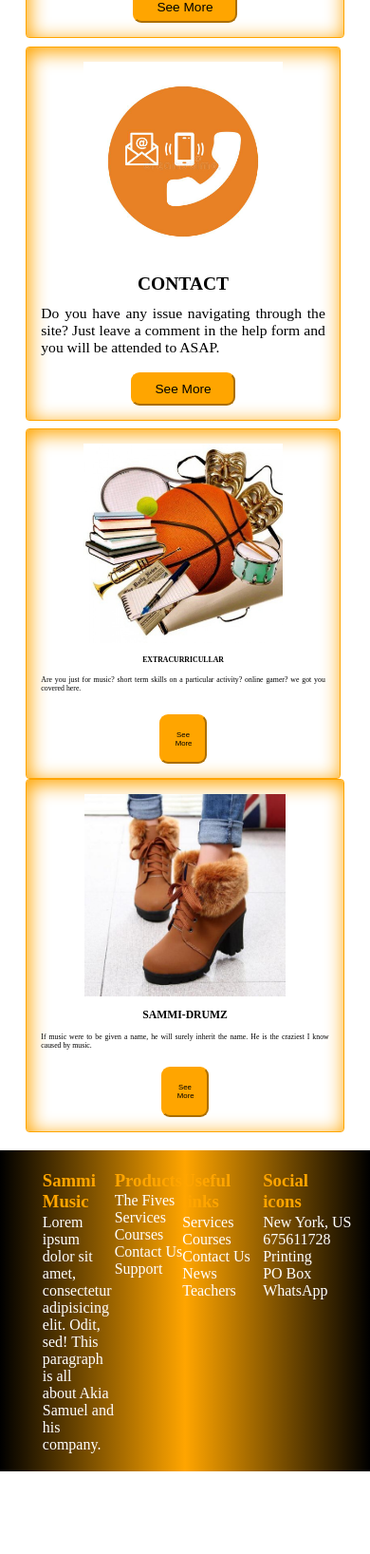
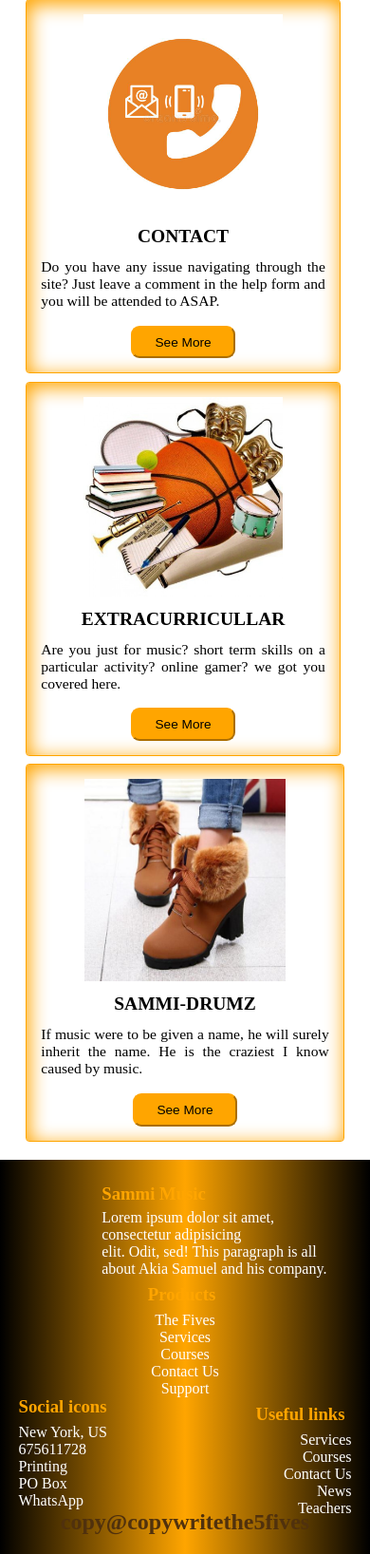
Before and after one commit to Sammi-Drums/Site-7, a PHP site: page / in a window 390 px wide. Shown: the part 1460-3096 px from the top of the page at 95% size. Before the commit the page ends 3009 px from the top, so only its background shows below. Run offline with PHP 8.4, Linux system fonts and the light colour scheme.

Commit message:
LastMobileView
Last mobile view left to be modified

```diff
--- a/CSS/Style.css
+++ b/CSS/Style.css
@@ -346,7 +346,9 @@
 }
 /* Mobile Large Screen View */
 @media (max-width: 425px) {
-
+    .topic h2{
+        font-size: 6vw;
+    }
     .cards{
         display: block;
     }
@@ -395,6 +397,10 @@
         margin-top: 2vh;
         padding: 2vw;
     }
+
+    .cardss{
+        display: block;
+    }
     .card11{
         margin-bottom: 1vh;
     }
@@ -410,8 +416,34 @@
         margin-top: 2vh;
         padding: 2vw;
     }
-    .cardss{
-        display: block;
+    .card21{
+        margin-bottom: 1vh;
     }
-
+    .card21 h4{
+        font-size: 5vw;
+    }
+    .card21 p{
+        font-size: 4vw;
+    }
+    .card21 button{
+        font-size: 3.5vw;
+        width: 28vw;
+        margin-top: 2vh;
+        padding: 2vw;
+    }
+    .card31{
+        margin-bottom: 1vh;
+    }
+    .card31 h4{
+        font-size: 5vw;
+    }
+    .card31 p{
+        font-size: 4vw;
+    }
+    .card31 button{
+        font-size: 3.5vw;
+        width: 28vw;
+        margin-top: 2vh;
+        padding: 2vw;
+    }
 }
--- a/CSS/footer.css
+++ b/CSS/footer.css
@@ -187,3 +187,46 @@ h3:hover{
     }
 
 }
+@media (max-width: 425px) {
+    /* Working on the footer for this display */
+    .footerSection{
+        display: block;
+    }
+    .Production{
+        text-align: center;
+    }
+    .LINKs{
+        text-align: right;
+    }
+    .FasIcons{
+        margin-top: -15.9vh;
+    }
+    .copyWSection{
+        text-align: center;
+        color: rgb(80, 49, 13);
+    }
+    /* Working on the header now */
+
+
+    .headright{
+        display: none;
+    }
+    .NavBody{
+        /* margin-top: -20vh; */
+    }
+    .welcome h1{
+        font-size: 6vw;
+    }
+    .line hr{
+        width: 50vw;
+        margin-left: -15vw;
+        margin-bottom: 1vh;
+    }
+    .res p{
+        font-size: 3vw;
+    }
+}
+@media (max-width: 320px) {
+
+
+}
--- a/index.html
+++ b/index.html
@@ -181,7 +181,12 @@
                        </p>
 
                     </div>
+                    <div class="copyWSection">
+                        <h2> copy@copywritethe5fives </h2>
+                    </div>
+
         </div>
+
 
 
 
```
